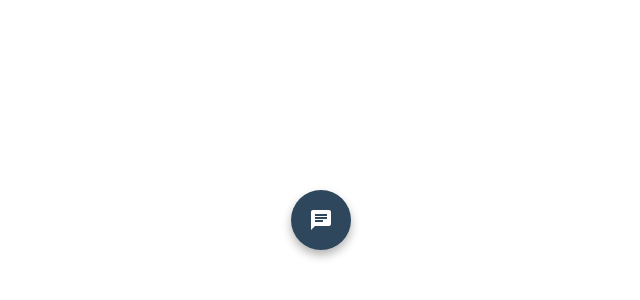
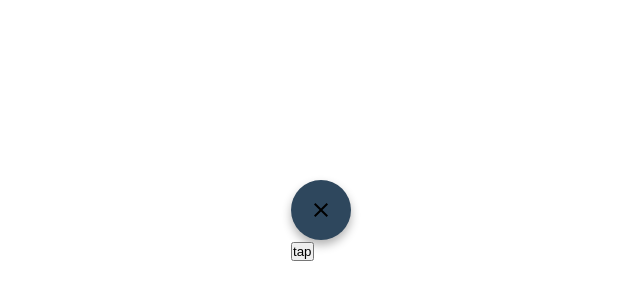
Before and after one commit to rady-ben/bubbleNaseej, a Next.js app: page / in a window 1280 px wide. Shown: the part 180-480 px from the top of the page, without its empty margins (319-959 px from the left). Built offline with nearby package versions, Linux system fonts and the light colour scheme.

Commit message:
add animetion to icon swith transition

```diff
--- a/src/component/Bubble/Button/Button.tsx
+++ b/src/component/Bubble/Button/Button.tsx
@@ -1,4 +1,4 @@
-import React from "react";
+import React, { useState } from "react";
 import Container from "./Container";
 import ChatIcon from "@mui/icons-material/Chat";
 import CloseIcon from "@mui/icons-material/Close";
@@ -9,11 +9,35 @@ type Props = {
 };
 
 export default function Button({ isOpened, onClick }: Props) {
-  const Icon = isOpened ? CloseIcon : ChatIcon;
+  const [chatIconOpacity, setChatIconOpacity] = useState(0);
+  const [closeIconOpacity, setCloseIconOpacity] = useState(1);
 
   return (
-    <Container onClick={onClick}>
-      <Icon sx={{ color: "white" }} />
-    </Container>
+    <div>
+      <Container onClick={onClick}>
+        <ChatIcon
+          sx={{
+            opacity: chatIconOpacity,
+            transition: "opacity 0.3s ease-in",
+            position: "absolute",
+          }}
+        />
+        <CloseIcon
+          sx={{
+            opacity: closeIconOpacity,
+            transition: "opacity 0.3s ease-in",
+            position: "absolute",
+          }}
+        />
+      </Container>
+      <button
+        onClick={() => {
+          setChatIconOpacity(!chatIconOpacity ? 1 : 0);
+          setCloseIconOpacity(!closeIconOpacity ? 1 : 0);
+        }}
+      >
+        tap
+      </button>
+    </div>
   );
 }
```
